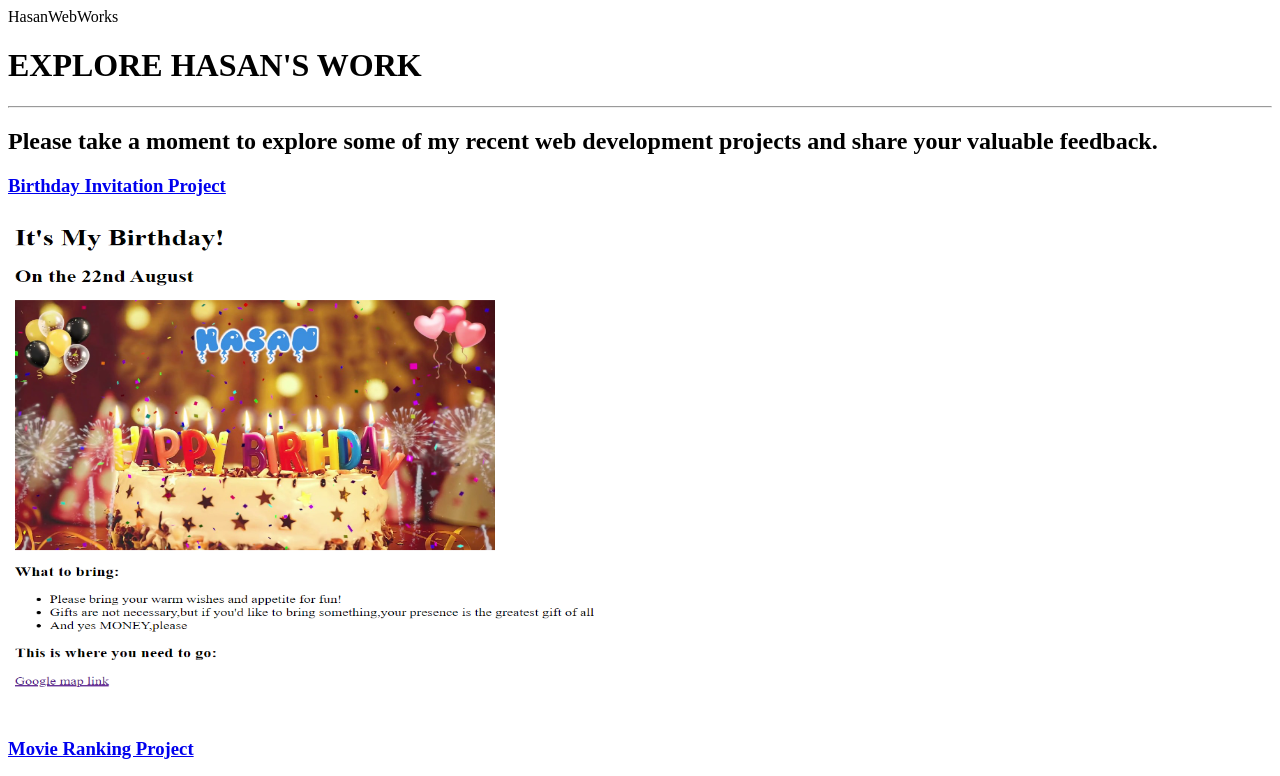
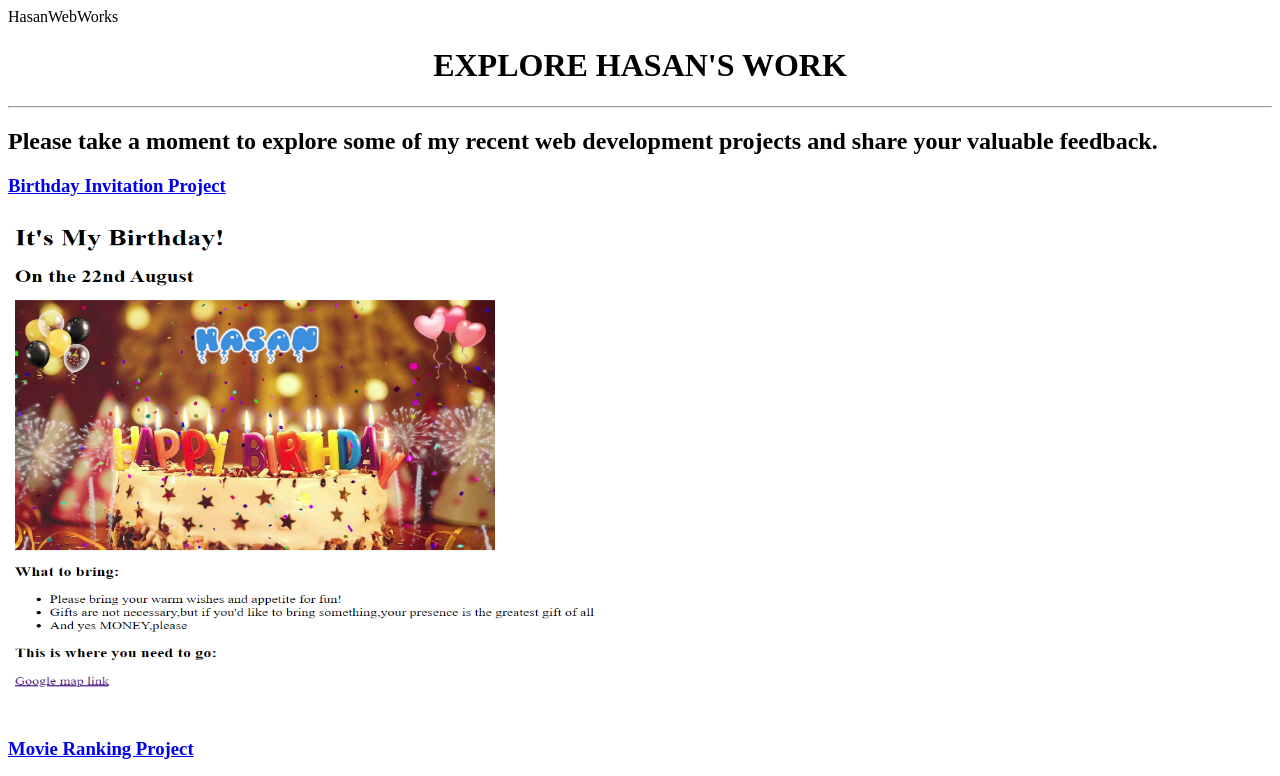
Before and after one commit to HasanZaidi15018/html-portfolio, a plain HTML site: page index.html in a window 1280 px wide. Shown: the top 776 px of the page. Drawn offline with Linux system fonts and the light colour scheme.

Commit message:
Update index.html

```diff
--- a/index.html
+++ b/index.html
@@ -7,7 +7,7 @@
     </head>
     <body>
         <h7>HasanWebWorks</h7>
-        <h1>EXPLORE HASAN'S WORK</h1>
+        <center><h1>EXPLORE HASAN'S WORK</h1></center></center>
         <hr/>
         <h2>Please take a moment to explore some of my recent web development projects and share your valuable feedback.</h2>
         <h3><a href="./public/birthday-invite.html">Birthday Invitation Project</a></h3>
```
